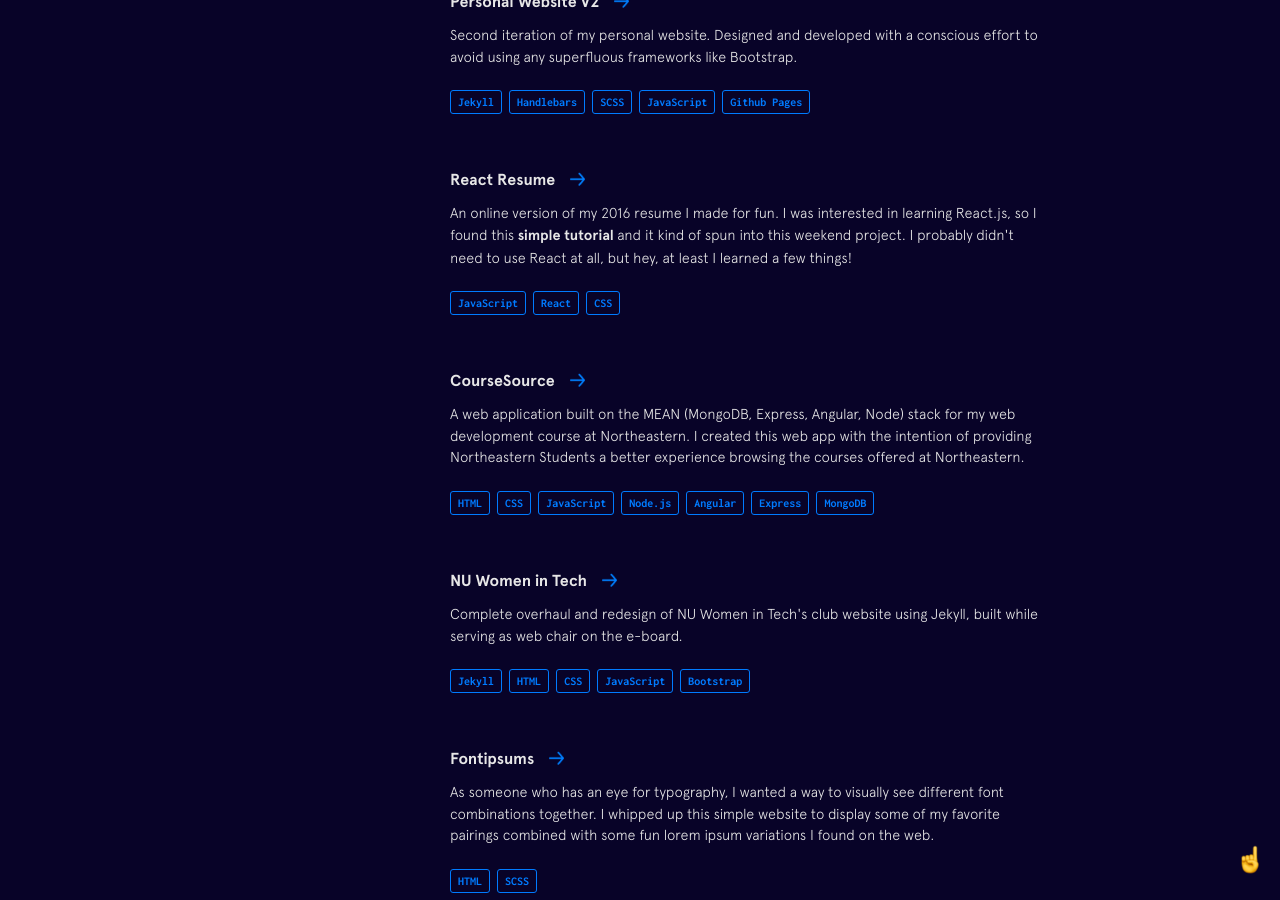
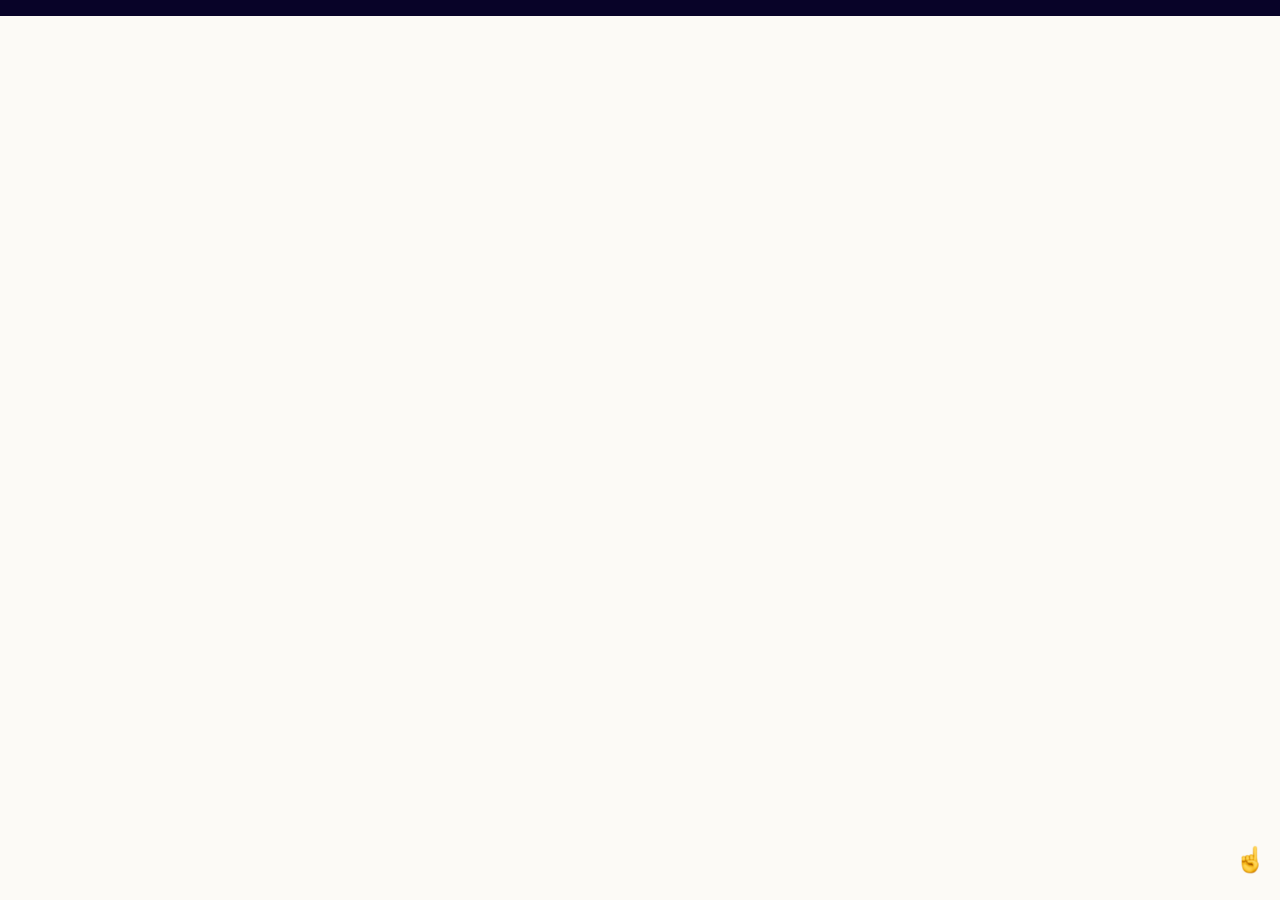
Before and after one commit to ArturReyes/arturreyes.github.io, a Jekyll site: the page built from index.html, in a window 1280 px wide and 900 px high, scrolled down 4646 px. Built offline with Jekyll 4.4.1, drawn with Linux system fonts in a browser that asks for light colours; nearby versions of some CDN libraries; after the commit the page ends 4662 px from its top, so only the background shows below that; some of the changed text lies outside the part shown.

Commit message:
Update other-projects.yml

```diff
--- a/_data/other-projects.yml
+++ b/_data/other-projects.yml
@@ -1,23 +1,12 @@
-- name: Surf Videos
-  url: https://github.com/bchiang7/Surf-Videos
-  code: https://github.com/bchiang7/Surf-Videos
+- name: Pokédex
+  url: https://github.com/rs-arturo/pokedex
+  code: https://github.com/rs-arturo/pokedex
   description: Small React project created during an interview process to browse and search surf videos via the YouTube API.
   used:
     - thing: JavaScript
-    - thing: React
-    - thing: React Router
-    - thing: Axios
-    - thing: YouTube API
+    - thing: CSS
+    - thing: Pokémon API
 
-- name: myNEU Redesign
-  url: https://bchiang7.github.io/Redesign-myNEU/
-  code: https://github.com/bchiang7/Redesign-myNEU
-  description: myNEU student portal web prototype for my information science senior project. I conducted a study that aimed to answer the question of how myNEU can be improved to provide students at Northeastern with a better user experience. Informed by usability metrics gathered from user tests, I redesigned and developed a web prototype of myNEU.
-  used:
-    - thing: Jekyll
-    - thing: HTML
-    - thing: SCSS
-    - thing: JavaScript
 
 - name: Crowd DJ
   url: https://github.com/crowddj/crowddj-react
@@ -55,84 +44,3 @@
 #   - thing: Backbone
 #   - thing: Marionette
 #   - thing: Cordova
-
-- name: Personal Website V2
-  url: https://bchiang7.github.io/v2
-  code: https://github.com/bchiang7/v2
-  description: Second iteration of my personal website. Designed and developed with a conscious effort to avoid using any superfluous frameworks like Bootstrap.
-  used:
-    - thing: Jekyll
-    - thing: Handlebars
-    - thing: SCSS
-    - thing: JavaScript
-    - thing: Github Pages
-
-- name: React Resume
-  url: https://bchiang7.github.io/react-profile/
-  code: https://github.com/bchiang7/react-profile/
-  description: An online version of my 2016 resume I made for fun. I was interested in learning React.js, so I found this <a class="underline-link" href="https://medium.com/learning-new-stuff/building-your-first-react-js-app-d53b0c98dc#.1439cdewq">simple tutorial</a> and it kind of spun into this weekend project. I probably didn't need to use React at all, but hey, at least I learned a few things!
-  used:
-    - thing: JavaScript
-    - thing: React
-    - thing: CSS
-
-- name: CourseSource
-  url: http://webdevspring2016-chiangbrittany.rhcloud.com/project/client/#/login
-  code: https://github.com/bchiang7/WebDevSpring2016/tree/master/public/project
-  description: A web application built on the MEAN (MongoDB, Express, Angular, Node) stack for my web development course at Northeastern. I created this web app with the intention of providing Northeastern Students a better experience browsing the courses offered at Northeastern.
-  used:
-    - thing: HTML
-    - thing: CSS
-    - thing: JavaScript
-    - thing: Node.js
-    - thing: Angular
-    - thing: Express
-    - thing: MongoDB
-
-- name: NU Women in Tech
-  url: http://nuwit.ccs.neu.edu/
-  code: https://github.com/nuwit/website
-  description: Complete overhaul and redesign of NU Women in Tech's club website using Jekyll, built while serving as web chair on the e-board.
-  used:
-    - thing: Jekyll
-    - thing: HTML
-    - thing: CSS
-    - thing: JavaScript
-    - thing: Bootstrap
-
-- name: Fontipsums
-  url: https://bchiang7.github.io/fontipsums
-  code: https://github.com/bchiang7/fontipsums
-  description: As someone who has an eye for typography, I wanted a way to visually see different font combinations together. I whipped up this simple website to display some of my favorite pairings combined with some fun lorem ipsum variations I found on the web.
-  used:
-    - thing: HTML
-    - thing: SCSS
-
-- name: Personal Website V1
-  url: https://bchiang7.github.io/v1
-  code: https://github.com/bchiang7/website_2015/
-  description: My first portfolio website I designed and built in 2014. I learned quite a bit about HTML, CSS, and SEO. Since then, I think my web development and design skills have improved immensely.
-  used:
-    - thing: HTML
-    - thing: CSS
-    - thing: Bootstrap
-    - thing: JavaScript
-    - thing: jQuery
-
-- name: One Card For All
-  url: http://onecardforall.org
-  description: MullenLowe's 2016 holiday site built around an algorithm that generates a holiday greeting to each and every person on the planet. As new names appear, visitors can watch them fall, like snowflakes, onto a stylized world map. Users can also find their own name and see it as part of the world collective. Check out this short <a class="underline-link" href="http://us.mullenlowe.com/work/one-card-for-all/" target="_blank">video</a> describing the project.
-  used:
-    - thing: HTML
-    - thing: SCSS
-    - thing: JavaScript
-    - thing: jQuery
-
-- name: JetBlue HumanKinda
-  url: https://us.mullenlowe.com/work/humankinda/
-  description: Tumblr site complementing JetBlue's HumanKinda campaign and documentary. The site houses the video documentary, many graphics created by Mullen for the campaign, and an interactive quiz to determine how "HumanKinda" you are. Learn more about this project <a class="underline-link" href="http://us.mullenlowe.com/work/humankinda/" target="_blank">here</a>.
-  used:
-    - thing: HTML
-    - thing: CSS
-    - thing: JavaScript
-    - thing: jQuery
```
